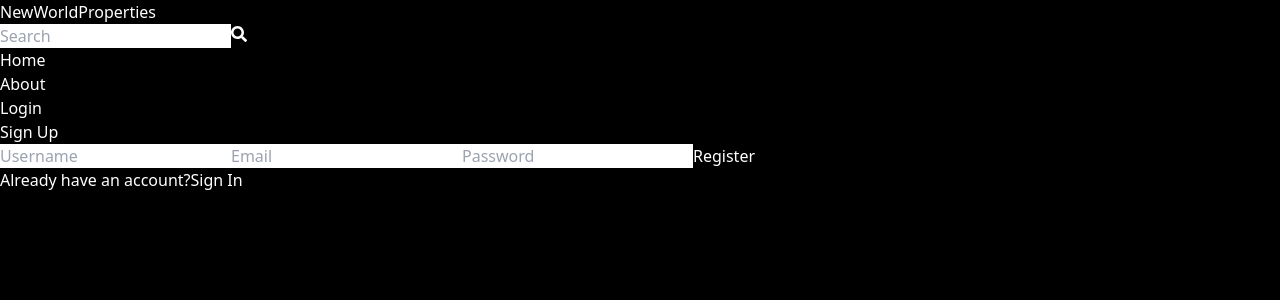
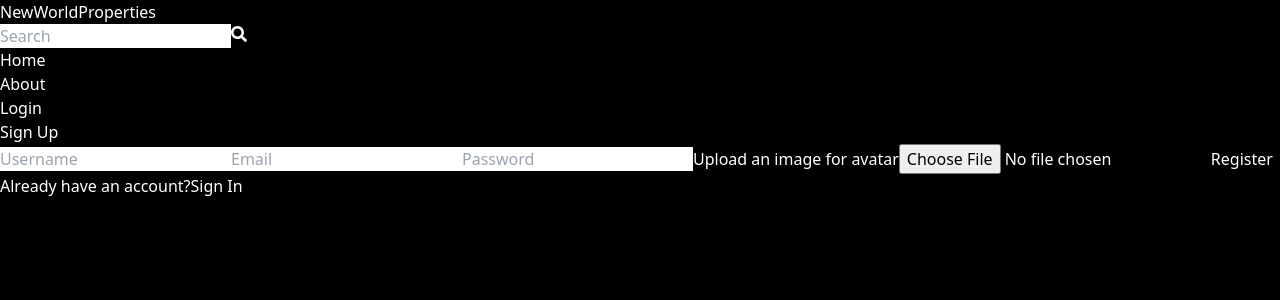
Before and after one commit to utk145/Fullstack-Property-MERN, a React (Vite) app in the folder client/: page /register in a window 1280 px wide. Shown: the top 300 px of the page. Built offline with nearby package versions, Linux system fonts and the light colour scheme.

Commit message:
client side: avatar and other fields upload to backend functionality working

```diff
--- a/client/src/pages/Register.jsx
+++ b/client/src/pages/Register.jsx
@@ -1,14 +1,64 @@
-import React from 'react'
+import React, { useState } from 'react'
 import { Link } from 'react-router-dom'
 
 const Register = () => {
+
+  const [formData, setFormData] = useState({})
+  const [file, setFile] = useState(null)
+  const [avatarProvided, setAvatarProvided] = useState(false)
+
+  const handleChange = (e) => {
+    setFormData(
+      {
+        ...formData,
+        [e.target.id]: e.target.value
+      }
+    )
+  };
+  // console.log(formData);
+
+  const handleSubmit = async (e) => {
+    e.preventDefault();
+    if (!file) {
+      console.log("No file selected");
+      return;
+    }
+    const formDataWithFile = new FormData();
+
+    // Append form data to FormData
+    for (const key in formData) {
+      formDataWithFile.append(key, formData[key]);
+    }
+
+    // Append file to FormData
+    formDataWithFile.append('avatar', file);
+    const response = await fetch("/api/v1/users/register",
+      {
+        method: "POST",
+        body: formDataWithFile
+      }
+    )
+    const data = await response.json();
+    console.log(data);
+
+  }
+
   return (
     <div className='p-3 max-w-lg mx-auto'>
       <h1 className='text-3xl text-center font-semibold my-7'>Sign Up</h1>
-      <form className='flex flex-col gap-4'>
-        <input type="text" className="border p-3 rounded-lg text-black " id='username' placeholder='Username' />
-        <input type="email" className="border p-3 rounded-lg text-black" id='email' placeholder='Email' />
-        <input type="password" className="border p-3 rounded-lg text-black" id='password' placeholder='Password' />
+      <form className='flex flex-col gap-4' onSubmit={handleSubmit}>
+        <input onChange={handleChange} type="text" className="border p-3 rounded-lg text-black " id='username' placeholder='Username' />
+        <input onChange={handleChange} type="email" className="border p-3 rounded-lg text-black" id='email' placeholder='Email' />
+        <input onChange={handleChange} type="password" className="border p-3 rounded-lg text-black" id='password' placeholder='Password' />
+        {
+          !avatarProvided ? <>
+            <label className='text-yellow-500'>Upload an image for avatar</label>
+            <input type="file" name="avatar" id="avatar" onChange={(e) => { setFile(e.target.files[0]); setAvatarProvided(!avatarProvided) }} />
+          </> : <>
+            <p className='text-yellow-500'>Avatar uploaded.. Reload the page to reupload</p>
+          </>
+        }
+
         <button className='bg-[#FD356E] p-3 rounded-lg uppercase mt-6 hover:bg-pink-600 disabled:bg-[#FD356E]'>
           Register
         </button>
--- a/client/vite.config.js
+++ b/client/vite.config.js
@@ -3,5 +3,11 @@ import react from '@vitejs/plugin-react-swc'
 
 // https://vitejs.dev/config/
 export default defineConfig({
+  server: {
+    proxy: {
+      "/api": "http://localhost:7000"
+      // jo bhi request /api se aari hogi uske peeche yeh append ho jaayega and not only that, ek proxy laga di jaayegi ki jo request aari hai woh issi url se aari hai. Soo now vite app jahaan bhi chal rahi ho, server ko lagega ki request same origin server se aari hai.
+    }
+  },
   plugins: [react()],
 })
```
